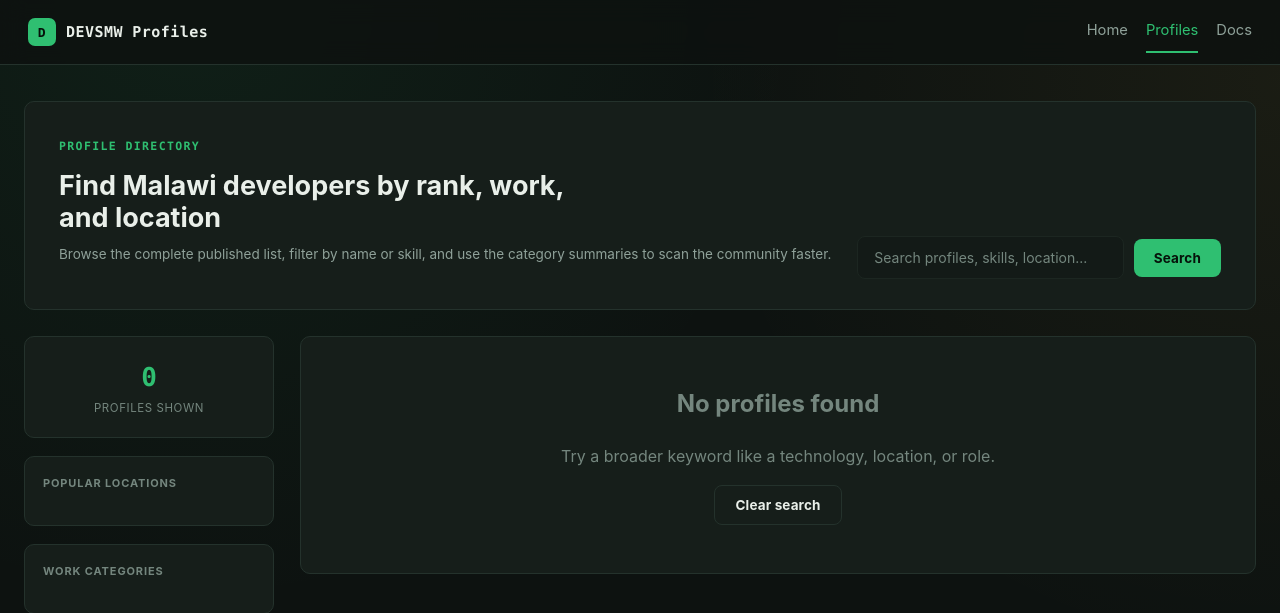
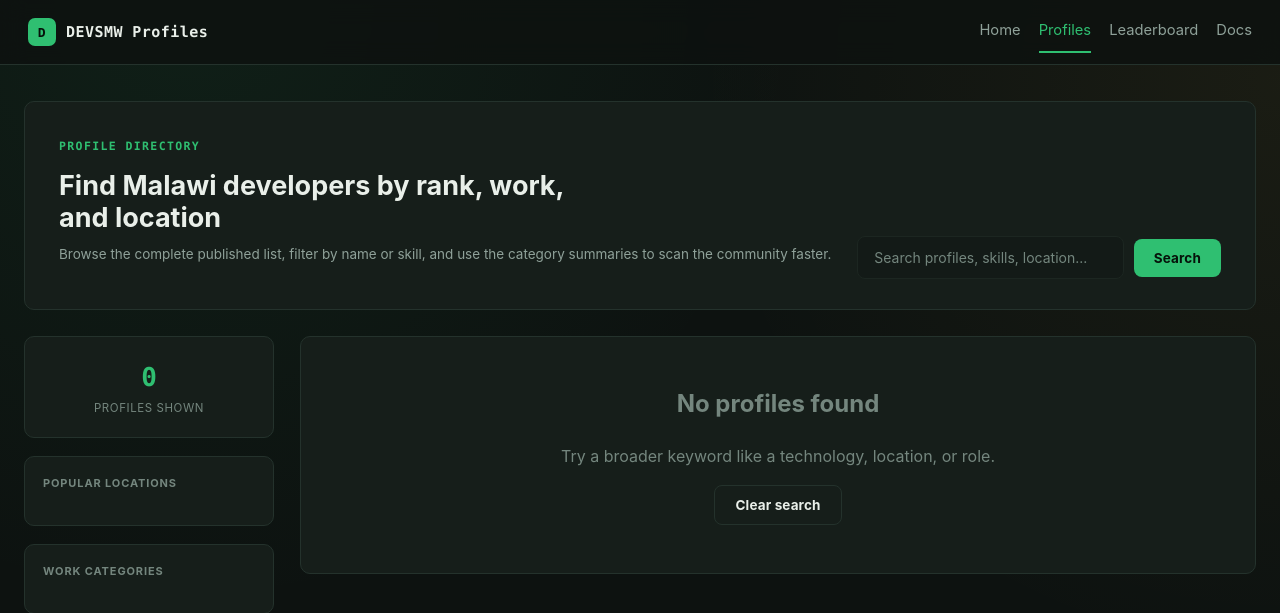
Before and after one commit to lawreay/DEVSMW, a PHP site: page /profiles.php in a window 1280 px wide. Shown: the top 613 px of the page. Run offline with PHP 8.4, Linux system fonts and the light colour scheme; data that the repository does not hold is empty.

Commit message:
Add leaderboard navigation to profile directory

```diff
--- a/profiles.php
+++ b/profiles.php
@@ -74,6 +74,7 @@ $topWorkTypes = array_slice($workTypes, 0, 6, true);
     <nav>
         <a href="<?= e(site_url('index.php')) ?>">Home</a>
         <a class="active" href="<?= e(site_url('profiles.php')) ?>">Profiles</a>
+        <a href="<?= e(site_url('leaderboard.php')) ?>">Leaderboard</a>
         <a href="<?= e(site_url('docs/project-goal.md')) ?>">Docs</a>
     </nav>
 </header>
```
